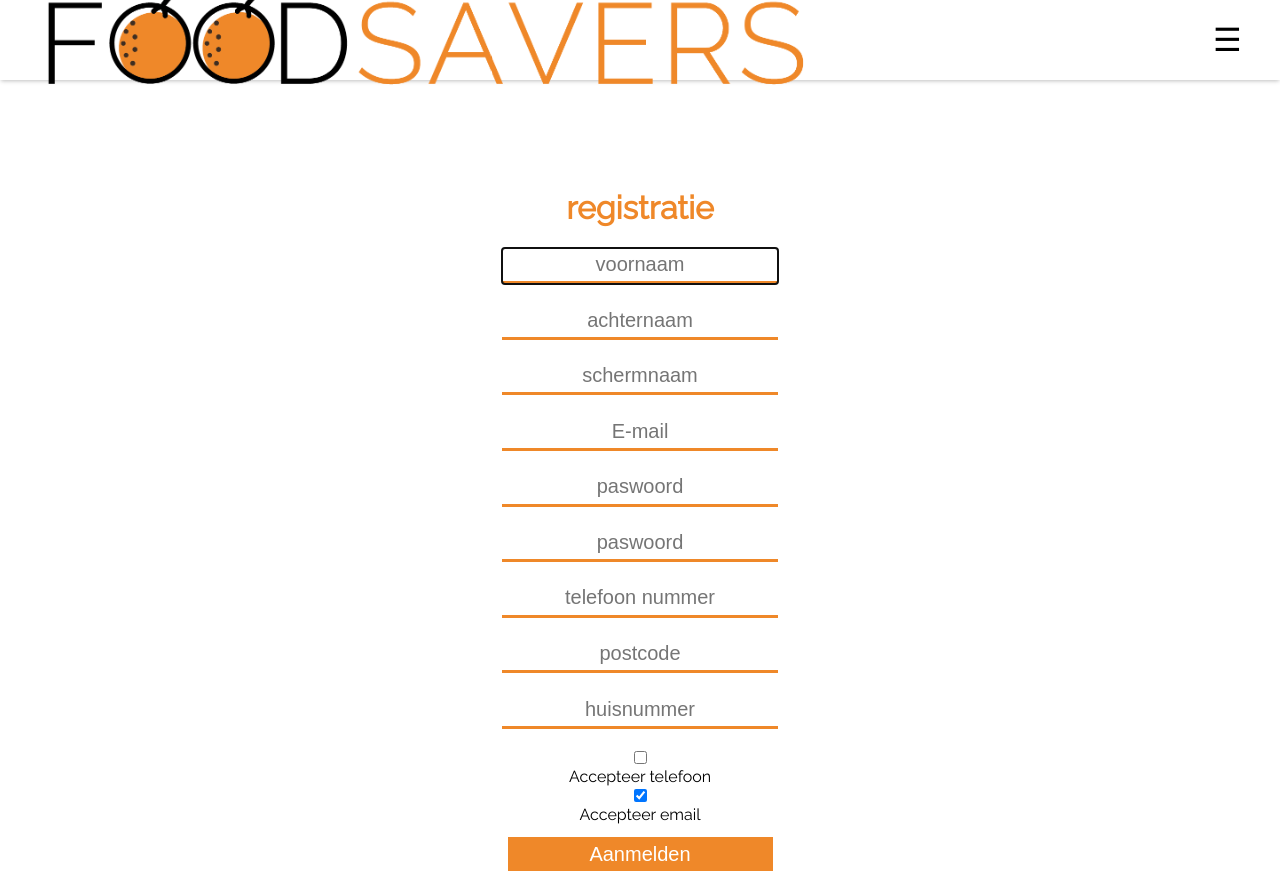
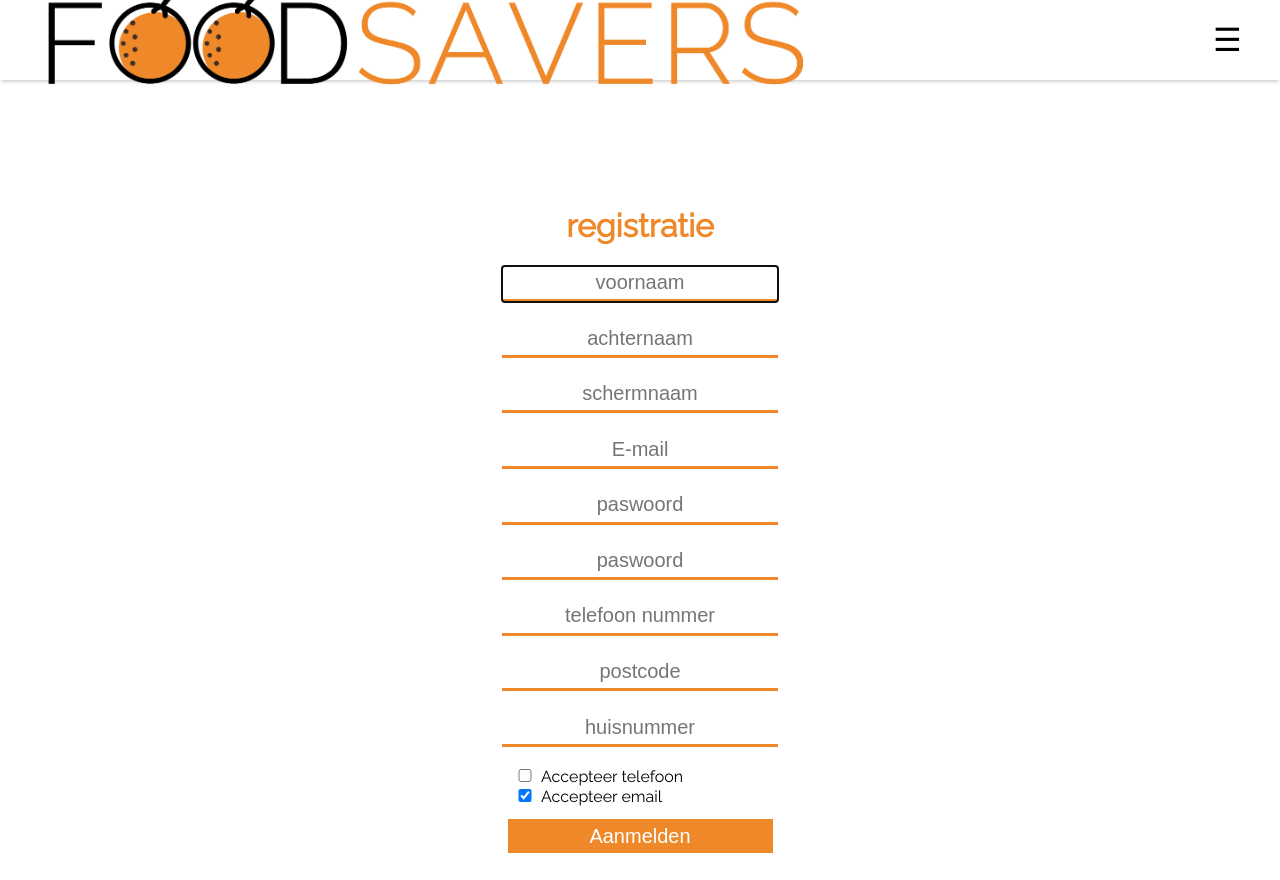
Before and after one commit to adjevanmierlo/foodSavers, a PHP site: page /codegorilla/signin.php in a window 1280 px wide. Run offline with PHP 8.4, Linux system fonts and the light colour scheme.

Commit message:
checkbox gefixd

```diff
--- a/css/signin.css
+++ b/css/signin.css
@@ -42,3 +42,7 @@ h1{
     flex-direction: column;
    align-items: center;
 }
+
+.input-wrapper{
+    width: 100%;
+}
--- a/delete-product.php
+++ b/delete-product.php
@@ -59,7 +59,7 @@
 
       };
       } else {
-        echo "hallo";
+        // echo "hallo";
       };
   ?>
     <!-- </table> -->
--- a/signin.php
+++ b/signin.php
@@ -45,8 +45,12 @@
                 <br>
                 <input type="text" name="house_number" placeholder="huisnummer" required>
                 <br>
+                <section class="input-wrapper">
                 <input class="check" type="checkbox" name="accept-phonenumber_input" value="true">Accepteer telefoon
+                </section>
+                <section class="input-wrapper">
                 <input class="check" type="checkbox" name="accept-email_input" value="true" checked>Accepteer email
+                </section>
                 <input id="lats" type="hidden" name="lat">
                 <input id="lons" type="hidden" name="lon">
 
```
